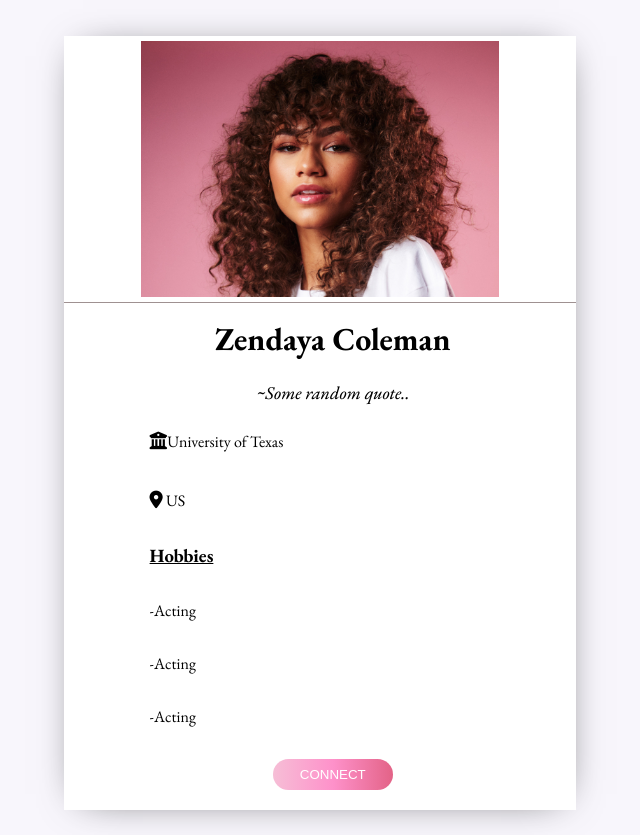
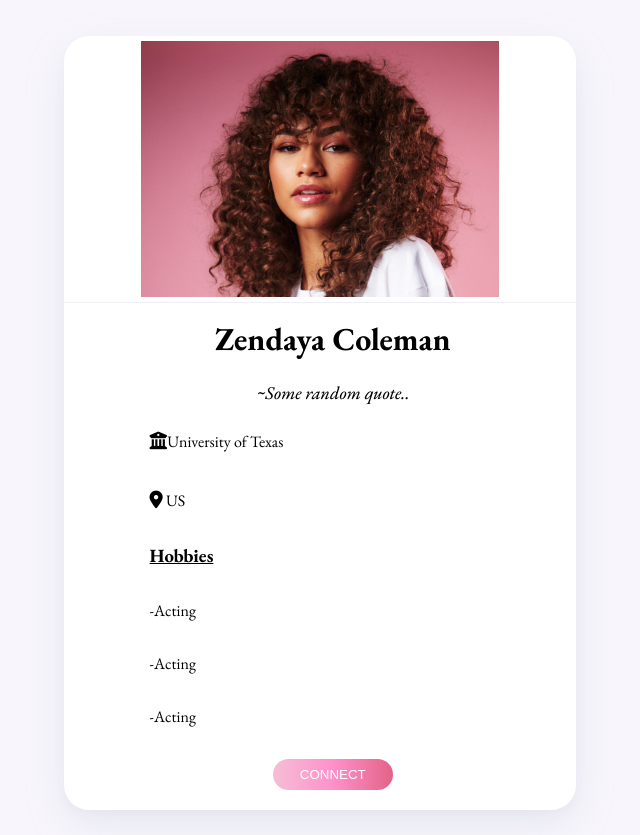
Before and after one commit to IP-Mini-Project/Social-Media-Site, a PHP site: page /templates/profile.php in a window 1280 px wide. Shown: the part 60-895 px from the top of the page, without its empty margins (320-960 px from the left). Run offline with PHP 8.4, Linux system fonts and the light colour scheme; some libraries are stand-ins or nearby versions.

Commit message:
updated design

```diff
--- a/static/profile.css
+++ b/static/profile.css
@@ -10,13 +10,13 @@ body{
 /* container */
 .container{
     width: 40%;
+
     font-family: 'EB Garamond', serif;
     margin: 12vh auto 25px auto;
     background-color:white ;
     padding-bottom: 20px;
-    -webkit-box-shadow: 1px 2px 39px -18px rgba(0,0,0,0.75);
-    -moz-box-shadow: 1px 2px 39px -18px rgba(0,0,0,0.75);
-    box-shadow: 1px 2px 39px -18px rgba(0,0,0,0.75);
+    box-shadow: 0 5px 10px rgba(154,160,185,.05), 0 15px 40px rgba(166,173,201,.2);
+    border-radius: 25px;
 
 
 }
@@ -27,7 +27,7 @@ body{
 }
 .container .photo {
     text-align: center;
-    border-bottom: #9F9191 1px solid;
+    border-bottom: 1px solid rgba(166,173,201,.2);
 }
 .bio {
     padding: 3% 0% 0% 5%;
```
